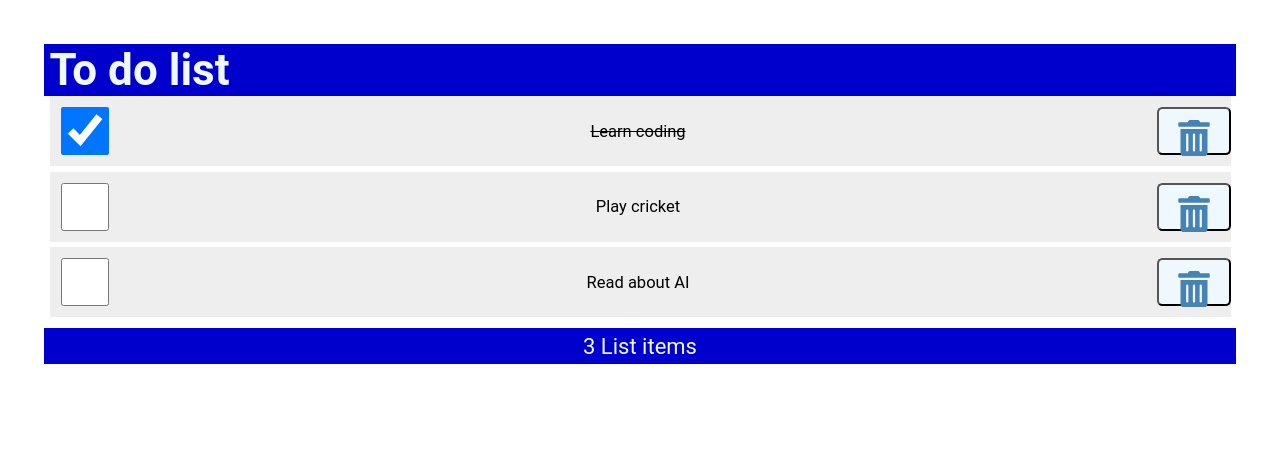
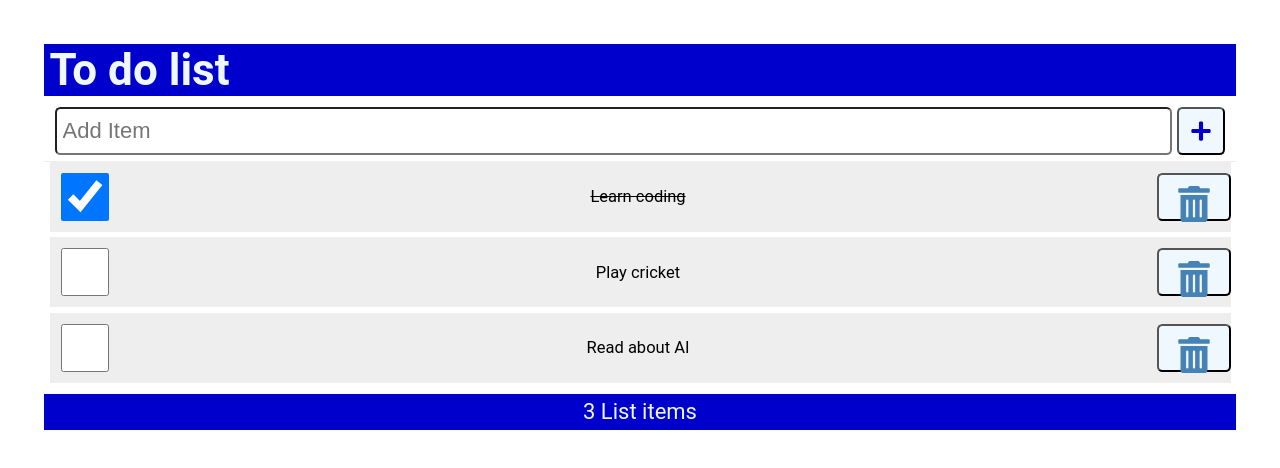
Before and after one commit to Vethishan99/Todo-list, a React (Vite) app: page / in a window 1280 px wide. Shown: the top 468 px of the page. Built offline with nearby package versions, Linux system fonts and the light colour scheme.

Commit message:
Adding new items  function added

```diff
--- a/package.json
+++ b/package.json
@@ -4,6 +4,7 @@
   "version": "0.0.0",
   "type": "module",
   "scripts": {
+    "start": "react-scripts start",
     "dev": "vite",
     "build": "vite build",
     "lint": "eslint .",
--- /dev/null
+++ b/src/AddItem.jsx
@@ -0,0 +1,23 @@
+import React from "react";
+import { FaPlus } from "react-icons/fa";
+const AddItem = ({ newItem, setNewItem, handleSubmit }) => {
+  return (
+    <form className="addForm" onSubmit={handleSubmit}>
+      <label htmlFor="addItem">Add Item</label>
+      <input
+        autoFocus
+        id="addItem"
+        type="text"
+        placeholder="Add Item"
+        required
+        value={newItem}
+        onChange={(e) => setNewItem(e.target.value)}
+      />
+      <button type="submit" aria-label="Add Item">
+        <FaPlus />
+      </button>
+    </form>
+  );
+};
+
+export default AddItem;
--- a/src/App.jsx
+++ b/src/App.jsx
@@ -1,8 +1,9 @@
-import { useState } from "react";
+import { use, useState } from "react";
 import "./App.css";
-import Content from "./assets/content";
-import Header from "./assets/header";
-import Footer from "./assets/Footer";
+import Content from "./Content";
+import Header from "./Header";
+import Footer from "./Footer";
+import AddItem from "./AddItem";
 
 function App() {
   const [items, setItems] = useState([
@@ -10,6 +11,14 @@ function App() {
     { id: 2, checked: false, name: "Play cricket" },
     { id: 3, checked: false, name: "Read about AI" },
   ]);
+  const addItem = (item) => {
+    const id = items.length ? items[items.length - 1].id + 1 : 1;
+    const addNewItem = { id, checked: false, name: item };
+    const listItems = [...items, addNewItem];
+    setItems(listItems);
+    localStorage.setList("todo_list", JSON.stringify(listItems));
+  };
+  const [newItem, setNewItem] = useState("");
   const handleCheck = (id) => {
     const listItems = items.map((item) =>
       item.id === id ? { ...item, checked: !item.checked } : item
@@ -22,10 +31,22 @@ function App() {
     setItems(deleteItems);
     localStorage.setList("todo_list", JSON.stringify(listItems));
   };
+  const handleSubmit = (e) => {
+    e.preventDefault();
+    if (!newItem) return;
+    console.log(newItem);
+    setNewItem("");
+    addItem(newItem);
+  };
 
   return (
     <>
       <Header />
+      <AddItem
+        newItem={newItem}
+        setNewItem={setNewItem}
+        handleSubmit={handleSubmit}
+      />
       <Content
         items={items}
         handleCheck={handleCheck}
--- /dev/null
+++ b/src/Content.jsx
@@ -0,0 +1,18 @@
+import React from "react";
+import ListItems from "./ListItems";
+const Content = ({ items, handleCheck, handleDelete }) => {
+  return (
+    <main>
+      {items.length ? (
+        <ListItems
+          items={items}
+          handleCheck={handleCheck}
+          handleDelete={handleDelete}
+        />
+      ) : (
+        <p className="para">Your list is empty</p>
+      )}
+    </main>
+  );
+};
+export default Content;
--- /dev/null
+++ b/src/LineItems.jsx
@@ -0,0 +1,30 @@
+import React from "react";
+import { FaTrashAlt } from "react-icons/fa";
+
+const LineItems = ({ item, handleCheck, handleDelete }) => {
+  return (
+    <li className="list" key={item.id}>
+      <input
+        type="checkbox"
+        onChange={() => handleCheck(item.id)}
+        checked={item.checked}
+      ></input>
+      <label
+        className={item.checked ? "cut " : null}
+        onDoubleClick={() => handleCheck(item.id)}
+      >
+        {item.name}
+      </label>
+      <button>
+        <FaTrashAlt
+          role="button"
+          tabIndex="0"
+          onClick={() => handleDelete(item.id)}
+          aria-label={`Delete ${item.item}`}
+        />
+      </button>
+    </li>
+  );
+};
+
+export default LineItems;
--- /dev/null
+++ b/src/ListItems.jsx
@@ -0,0 +1,21 @@
+import React from "react";
+import LineItems from "./LineItems";
+
+const ListItems = ({ items, handleCheck, handleDelete }) => {
+  return (
+    <main>
+      <ul>
+        {items.map((item) => (
+          <LineItems
+            item={item}
+            key={item.id}
+            handleCheck={handleCheck}
+            handleDelete={handleDelete}
+          />
+        ))}
+      </ul>
+    </main>
+  );
+};
+
+export default ListItems;
--- a/src/assets/Content.jsx
+++ /dev/null
@@ -1,33 +0,0 @@
-import React from "react";
-import { FaTrashAlt } from "react-icons/fa";
-const Content = ({ items, handleCheck, handleDelete }) => {
-  return (
-    <main>
-      {items.length ? (
-        <ul>
-          {items.map((item) => (
-            <li className="list" key={item.id}>
-              <input
-                type="checkbox"
-                onChange={() => handleCheck(item.id)}
-                checked={item.checked}
-              ></input>
-              <label
-                className={item.checked ? "cut " : null}
-                onDoubleClick={() => handleCheck(item.id)}
-              >
-                {item.name}
-              </label>
-              <button onClick={() => handleDelete(item.id)}>
-                <FaTrashAlt role="button" tabIndex="0" />
-              </button>
-            </li>
-          ))}
-        </ul>
-      ) : (
-        <p className="para">Your list is empty</p>
-      )}
-    </main>
-  );
-};
-export default Content;
```
Also changed, not shown: src/Footer.jsx (renamed from src/assets/Footer.jsx), src/Header.jsx (renamed from src/assets/Header.jsx).
